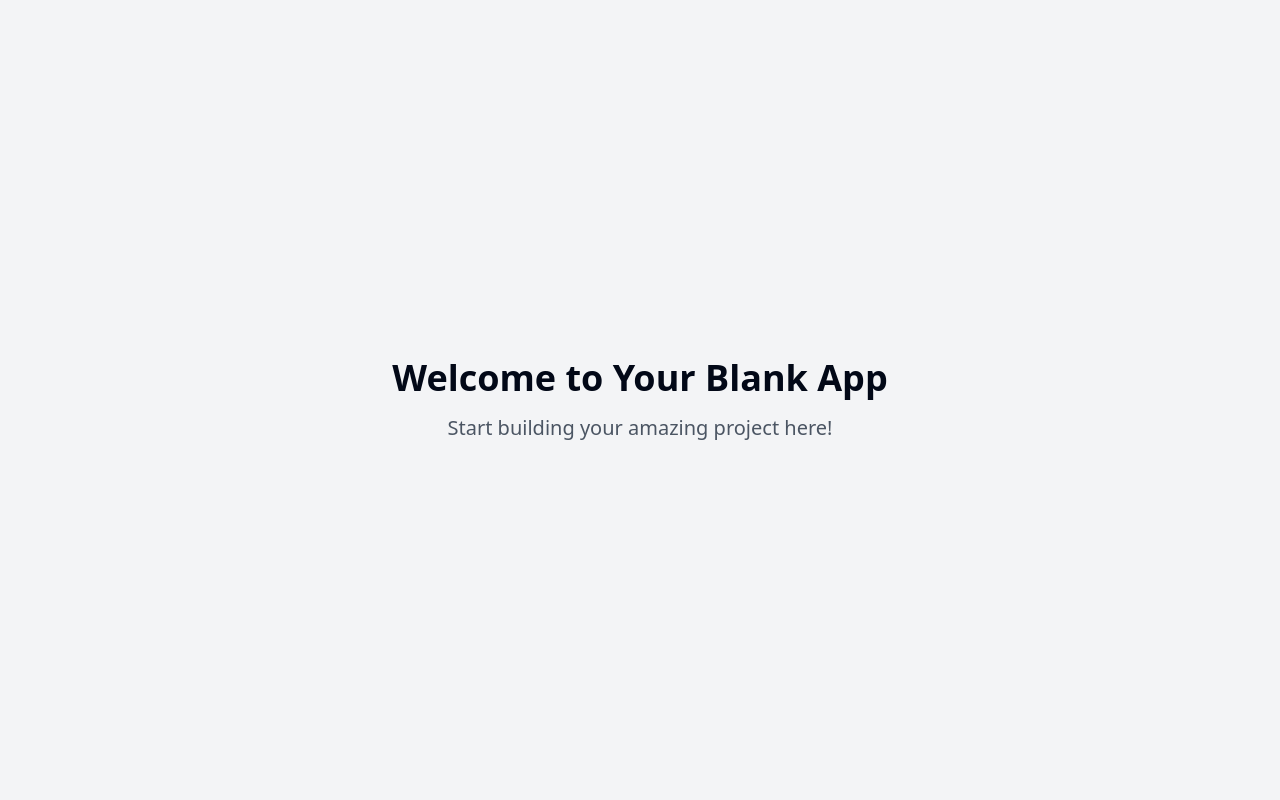
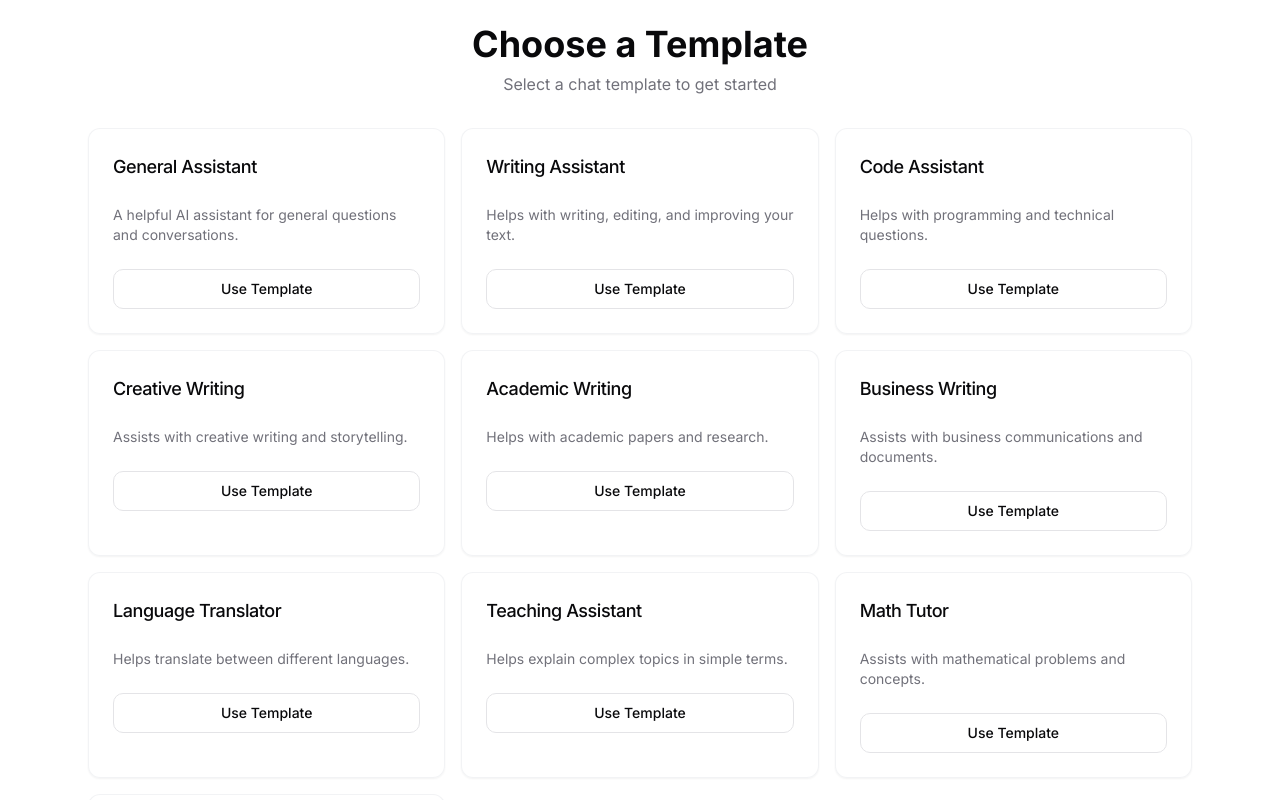
Before and after one commit to Rudybtzee/chat-template-garden, a React (Vite) app: page / in a window 1280 px wide. Shown: the top 800 px of the page. Built offline with nearby package versions, Linux system fonts and the light colour scheme.

Commit message:
Add chatbot templates
Implement 10 templates for the AI chatbot to enhance user interaction and provide varied responses.
[skip gpt_engineer]

```diff
--- /dev/null
+++ b/src/components/ChatInput.tsx
@@ -0,0 +1,40 @@
+import { useState } from "react";
+import { Button } from "@/components/ui/button";
+import { Input } from "@/components/ui/input";
+import { SendHorizontal } from "lucide-react";
+
+interface ChatInputProps {
+  onSend: (message: string) => void;
+  disabled?: boolean;
+}
+
+export const ChatInput = ({ onSend, disabled }: ChatInputProps) => {
+  const [message, setMessage] = useState("");
+
+  const handleSubmit = (e: React.FormEvent) => {
+    e.preventDefault();
+    if (message.trim()) {
+      onSend(message);
+      setMessage("");
+    }
+  };
+
+  return (
+    <form onSubmit={handleSubmit} className="flex gap-2">
+      <Input
+        value={message}
+        onChange={(e) => setMessage(e.target.value)}
+        placeholder="Type your message..."
+        className="flex-1"
+        disabled={disabled}
+      />
+      <Button
+        type="submit"
+        disabled={disabled || !message.trim()}
+        className="transition-all hover:scale-105"
+      >
+        <SendHorizontal className="h-4 w-4" />
+      </Button>
+    </form>
+  );
+};
--- /dev/null
+++ b/src/components/ChatMessage.tsx
@@ -0,0 +1,19 @@
+import { cn } from "@/lib/utils";
+import { Message } from "@/types/chat";
+
+interface ChatMessageProps {
+  message: Message;
+}
+
+export const ChatMessage = ({ message }: ChatMessageProps) => {
+  const isUser = message.role === "user";
+
+  return (
+    <div className={cn(
+      "chat-message",
+      isUser ? "user-message" : "bot-message"
+    )}>
+      <p className="text-sm">{message.content}</p>
+    </div>
+  );
+};
--- /dev/null
+++ b/src/components/TemplateCard.tsx
@@ -0,0 +1,30 @@
+import { Template } from "@/types/chat";
+import { Button } from "@/components/ui/button";
+import { Card, CardContent, CardFooter, CardHeader, CardTitle } from "@/components/ui/card";
+
+interface TemplateCardProps {
+  template: Template;
+  onSelect: (template: Template) => void;
+}
+
+export const TemplateCard = ({ template, onSelect }: TemplateCardProps) => {
+  return (
+    <Card className="template-card">
+      <CardHeader>
+        <CardTitle className="text-lg font-medium">{template.name}</CardTitle>
+      </CardHeader>
+      <CardContent>
+        <p className="text-sm text-muted-foreground">{template.description}</p>
+      </CardContent>
+      <CardFooter>
+        <Button
+          onClick={() => onSelect(template)}
+          variant="outline"
+          className="w-full transition-all hover:bg-primary hover:text-primary-foreground"
+        >
+          Use Template
+        </Button>
+      </CardFooter>
+    </Card>
+  );
+};
--- /dev/null
+++ b/src/data/templates.ts
@@ -0,0 +1,74 @@
+import { Template } from "@/types/chat";
+
+export const templates: Template[] = [
+  {
+    id: "general",
+    name: "General Assistant",
+    description: "A helpful AI assistant for general questions and conversations.",
+    systemPrompt: "You are a helpful AI assistant.",
+    exampleMessages: []
+  },
+  {
+    id: "writing",
+    name: "Writing Assistant",
+    description: "Helps with writing, editing, and improving your text.",
+    systemPrompt: "You are a writing assistant focused on helping users improve their writing.",
+    exampleMessages: []
+  },
+  {
+    id: "coding",
+    name: "Code Assistant",
+    description: "Helps with programming and technical questions.",
+    systemPrompt: "You are a coding assistant with expertise in programming.",
+    exampleMessages: []
+  },
+  {
+    id: "creative",
+    name: "Creative Writing",
+    description: "Assists with creative writing and storytelling.",
+    systemPrompt: "You are a creative writing assistant helping users craft stories.",
+    exampleMessages: []
+  },
+  {
+    id: "academic",
+    name: "Academic Writing",
+    description: "Helps with academic papers and research.",
+    systemPrompt: "You are an academic writing assistant helping with research papers.",
+    exampleMessages: []
+  },
+  {
+    id: "business",
+    name: "Business Writing",
+    description: "Assists with business communications and documents.",
+    systemPrompt: "You are a business writing assistant helping with professional communications.",
+    exampleMessages: []
+  },
+  {
+    id: "translator",
+    name: "Language Translator",
+    description: "Helps translate between different languages.",
+    systemPrompt: "You are a language translation assistant.",
+    exampleMessages: []
+  },
+  {
+    id: "teacher",
+    name: "Teaching Assistant",
+    description: "Helps explain complex topics in simple terms.",
+    systemPrompt: "You are a teaching assistant helping users understand complex topics.",
+    exampleMessages: []
+  },
+  {
+    id: "math",
+    name: "Math Tutor",
+    description: "Assists with mathematical problems and concepts.",
+    systemPrompt: "You are a math tutor helping users solve problems.",
+    exampleMessages: []
+  },
+  {
+    id: "brainstorm",
+    name: "Brainstorming Partner",
+    description: "Helps generate ideas and creative solutions.",
+    systemPrompt: "You are a brainstorming assistant helping users generate ideas.",
+    exampleMessages: []
+  }
+];
--- a/src/index.css
+++ b/src/index.css
@@ -1,3 +1,5 @@
+@import url('https://fonts.googleapis.com/css2?family=Inter:wght@400;500;600;700&display=swap');
+
 @tailwind base;
 @tailwind components;
 @tailwind utilities;
@@ -5,88 +7,25 @@
 @layer base {
   :root {
     --background: 0 0% 100%;
-    --foreground: 222.2 84% 4.9%;
-
+    --foreground: 240 10% 3.9%;
     --card: 0 0% 100%;
-    --card-foreground: 222.2 84% 4.9%;
-
+    --card-foreground: 240 10% 3.9%;
     --popover: 0 0% 100%;
-    --popover-foreground: 222.2 84% 4.9%;
-
-    --primary: 222.2 47.4% 11.2%;
-    --primary-foreground: 210 40% 98%;
-
-    --secondary: 210 40% 96.1%;
-    --secondary-foreground: 222.2 47.4% 11.2%;
-
-    --muted: 210 40% 96.1%;
-    --muted-foreground: 215.4 16.3% 46.9%;
-
-    --accent: 210 40% 96.1%;
-    --accent-foreground: 222.2 47.4% 11.2%;
-
+    --popover-foreground: 240 10% 3.9%;
+    --primary: 240 5.9% 10%;
+    --primary-foreground: 0 0% 98%;
+    --secondary: 240 4.8% 95.9%;
+    --secondary-foreground: 240 5.9% 10%;
+    --muted: 240 4.8% 95.9%;
+    --muted-foreground: 240 3.8% 46.1%;
+    --accent: 240 4.8% 95.9%;
+    --accent-foreground: 240 5.9% 10%;
     --destructive: 0 84.2% 60.2%;
-    --destructive-foreground: 210 40% 98%;
-
-    --border: 214.3 31.8% 91.4%;
-    --input: 214.3 31.8% 91.4%;
-    --ring: 222.2 84% 4.9%;
-
-    --radius: 0.5rem;
-
-    --sidebar-background: 0 0% 98%;
-
-    --sidebar-foreground: 240 5.3% 26.1%;
-
-    --sidebar-primary: 240 5.9% 10%;
-
-    --sidebar-primary-foreground: 0 0% 98%;
-
-    --sidebar-accent: 240 4.8% 95.9%;
-
-    --sidebar-accent-foreground: 240 5.9% 10%;
-
-    --sidebar-border: 220 13% 91%;
-
-    --sidebar-ring: 217.2 91.2% 59.8%;
-  }
-
-  .dark {
-    --background: 222.2 84% 4.9%;
-    --foreground: 210 40% 98%;
-
-    --card: 222.2 84% 4.9%;
-    --card-foreground: 210 40% 98%;
-
-    --popover: 222.2 84% 4.9%;
-    --popover-foreground: 210 40% 98%;
-
-    --primary: 210 40% 98%;
-    --primary-foreground: 222.2 47.4% 11.2%;
-
-    --secondary: 217.2 32.6% 17.5%;
-    --secondary-foreground: 210 40% 98%;
-
-    --muted: 217.2 32.6% 17.5%;
-    --muted-foreground: 215 20.2% 65.1%;
-
-    --accent: 217.2 32.6% 17.5%;
-    --accent-foreground: 210 40% 98%;
-
-    --destructive: 0 62.8% 30.6%;
-    --destructive-foreground: 210 40% 98%;
-
-    --border: 217.2 32.6% 17.5%;
-    --input: 217.2 32.6% 17.5%;
-    --ring: 212.7 26.8% 83.9%;
-    --sidebar-background: 240 5.9% 10%;
-    --sidebar-foreground: 240 4.8% 95.9%;
-    --sidebar-primary: 224.3 76.3% 48%;
-    --sidebar-primary-foreground: 0 0% 100%;
-    --sidebar-accent: 240 3.7% 15.9%;
-    --sidebar-accent-foreground: 240 4.8% 95.9%;
-    --sidebar-border: 240 3.7% 15.9%;
-    --sidebar-ring: 217.2 91.2% 59.8%;
+    --destructive-foreground: 0 0% 98%;
+    --border: 240 5.9% 90%;
+    --input: 240 5.9% 90%;
+    --ring: 240 5.9% 10%;
+    --radius: 0.75rem;
   }
 }
 
@@ -94,8 +33,47 @@
   * {
     @apply border-border;
   }
-
   body {
-    @apply bg-background text-foreground;
+    @apply bg-background text-foreground font-inter antialiased;
   }
 }
+
+.chat-container {
+  @apply max-w-6xl mx-auto p-4 sm:p-6 h-[calc(100vh-2rem)];
+}
+
+.message-enter {
+  opacity: 0;
+  transform: translateY(20px);
+}
+
+.message-enter-active {
+  opacity: 1;
+  transform: translateY(0);
+  transition: opacity 300ms ease-out, transform 300ms ease-out;
+}
+
+.template-card {
+  @apply relative overflow-hidden rounded-xl bg-white/50 backdrop-blur-sm border border-gray-200/50 transition-all duration-300 hover:shadow-lg hover:-translate-y-1;
+}
+
+.glass-panel {
+  @apply bg-white/70 backdrop-blur-md border border-gray-100/20 shadow-sm;
+}
+
+.chat-message {
+  @apply p-4 rounded-xl max-w-[80%] animate-in slide-in-from-bottom-5 duration-300;
+}
+
+.user-message {
+  @apply ml-auto bg-primary text-primary-foreground;
+}
+
+.bot-message {
+  @apply mr-auto glass-panel;
+}
+
+.loading-dots span {
+  @apply w-2 h-2 bg-gray-400 rounded-full inline-block mx-0.5 animate-bounce;
+  animation-delay: calc(var(--dot-index) * 0.1s);
+}
--- a/src/pages/Index.tsx
+++ b/src/pages/Index.tsx
@@ -1,12 +1,94 @@
-// Update this page (the content is just a fallback if you fail to update the page)
+import { useState } from "react";
+import { Template, Message } from "@/types/chat";
+import { templates } from "@/data/templates";
+import { TemplateCard } from "@/components/TemplateCard";
+import { ChatMessage } from "@/components/ChatMessage";
+import { ChatInput } from "@/components/ChatInput";
+import { Button } from "@/components/ui/button";
+import { ArrowLeft } from "lucide-react";
 
 const Index = () => {
+  const [selectedTemplate, setSelectedTemplate] = useState<Template | null>(null);
+  const [messages, setMessages] = useState<Message[]>([]);
+  const [isLoading, setIsLoading] = useState(false);
+
+  const handleTemplateSelect = (template: Template) => {
+    setSelectedTemplate(template);
+    setMessages([]);
+  };
+
+  const handleSendMessage = async (content: string) => {
+    const userMessage: Message = { role: "user", content };
+    setMessages(prev => [...prev, userMessage]);
+    setIsLoading(true);
+
+    // Simulate AI response
+    setTimeout(() => {
+      const botMessage: Message = {
+        role: "assistant",
+        content: "This is a simulated response. In a real implementation, this would be connected to an AI API."
+      };
+      setMessages(prev => [...prev, botMessage]);
+      setIsLoading(false);
+    }, 1000);
+  };
+
+  const handleReset = () => {
+    setSelectedTemplate(null);
+    setMessages([]);
+  };
+
+  if (!selectedTemplate) {
+    return (
+      <div className="chat-container">
+        <div className="mb-8 text-center">
+          <h1 className="text-4xl font-bold mb-2">Choose a Template</h1>
+          <p className="text-muted-foreground">Select a chat template to get started</p>
+        </div>
+        <div className="grid grid-cols-1 md:grid-cols-2 lg:grid-cols-3 gap-4">
+          {templates.map((template) => (
+            <TemplateCard
+              key={template.id}
+              template={template}
+              onSelect={handleTemplateSelect}
+            />
+          ))}
+        </div>
+      </div>
+    );
+  }
+
   return (
-    <div className="min-h-screen flex items-center justify-center bg-gray-100">
-      <div className="text-center">
-        <h1 className="text-4xl font-bold mb-4">Welcome to Your Blank App</h1>
-        <p className="text-xl text-gray-600">Start building your amazing project here!</p>
+    <div className="chat-container flex flex-col">
+      <div className="flex items-center gap-4 mb-6">
+        <Button
+          variant="ghost"
+          size="icon"
+          onClick={handleReset}
+          className="transition-all hover:scale-105"
+        >
+          <ArrowLeft className="h-4 w-4" />
+        </Button>
+        <div>
+          <h2 className="text-xl font-semibold">{selectedTemplate.name}</h2>
+          <p className="text-sm text-muted-foreground">{selectedTemplate.description}</p>
+        </div>
       </div>
+
+      <div className="flex-1 overflow-y-auto space-y-4 mb-4 p-4 rounded-lg glass-panel">
+        {messages.map((message, index) => (
+          <ChatMessage key={index} message={message} />
+        ))}
+        {isLoading && (
+          <div className="loading-dots bot-message">
+            <span style={{ "--dot-index": 0 } as any} />
+            <span style={{ "--dot-index": 1 } as any} />
+            <span style={{ "--dot-index": 2 } as any} />
+          </div>
+        )}
+      </div>
+
+      <ChatInput onSend={handleSendMessage} disabled={isLoading} />
     </div>
   );
 };
--- /dev/null
+++ b/src/types/chat.ts
@@ -0,0 +1,12 @@
+export interface Message {
+  role: "user" | "assistant";
+  content: string;
+}
+
+export interface Template {
+  id: string;
+  name: string;
+  description: string;
+  systemPrompt: string;
+  exampleMessages: Message[];
+}
--- a/tailwind.config.ts
+++ b/tailwind.config.ts
@@ -2,95 +2,59 @@ import type { Config } from "tailwindcss";
 
 export default {
   darkMode: ["class"],
-	content: [
-		"./pages/**/*.{ts,tsx}",
-		"./components/**/*.{ts,tsx}",
-		"./app/**/*.{ts,tsx}",
-		"./src/**/*.{ts,tsx}",
-	],
-	prefix: "",
+  content: ["./src/**/*.{ts,tsx}"],
   theme: {
-		container: {
-			center: true,
-			padding: '2rem',
-			screens: {
-				'2xl': '1400px'
-			}
-		},
     extend: {
       colors: {
-				border: 'hsl(var(--border))',
-				input: 'hsl(var(--input))',
-				ring: 'hsl(var(--ring))',
-				background: 'hsl(var(--background))',
-				foreground: 'hsl(var(--foreground))',
+        border: "hsl(var(--border))",
+        input: "hsl(var(--input))",
+        ring: "hsl(var(--ring))",
+        background: "hsl(var(--background))",
+        foreground: "hsl(var(--foreground))",
         primary: {
-					DEFAULT: 'hsl(var(--primary))',
-					foreground: 'hsl(var(--primary-foreground))'
+          DEFAULT: "hsl(var(--primary))",
+          foreground: "hsl(var(--primary-foreground))",
         },
         secondary: {
-					DEFAULT: 'hsl(var(--secondary))',
-					foreground: 'hsl(var(--secondary-foreground))'
+          DEFAULT: "hsl(var(--secondary))",
+          foreground: "hsl(var(--secondary-foreground))",
         },
         destructive: {
-					DEFAULT: 'hsl(var(--destructive))',
-					foreground: 'hsl(var(--destructive-foreground))'
+          DEFAULT: "hsl(var(--destructive))",
+          foreground: "hsl(var(--destructive-foreground))",
         },
         muted: {
-					DEFAULT: 'hsl(var(--muted))',
-					foreground: 'hsl(var(--muted-foreground))'
+          DEFAULT: "hsl(var(--muted))",
+          foreground: "hsl(var(--muted-foreground))",
         },
         accent: {
-					DEFAULT: 'hsl(var(--accent))',
-					foreground: 'hsl(var(--accent-foreground))'
+          DEFAULT: "hsl(var(--accent))",
+          foreground: "hsl(var(--accent-foreground))",
         },
-				popover: {
-					DEFAULT: 'hsl(var(--popover))',
-					foreground: 'hsl(var(--popover-foreground))'
-				},
-				card: {
-					DEFAULT: 'hsl(var(--card))',
-					foreground: 'hsl(var(--card-foreground))'
-				},
-				sidebar: {
-					DEFAULT: 'hsl(var(--sidebar-background))',
-					foreground: 'hsl(var(--sidebar-foreground))',
-					primary: 'hsl(var(--sidebar-primary))',
-					'primary-foreground': 'hsl(var(--sidebar-primary-foreground))',
-					accent: 'hsl(var(--sidebar-accent))',
-					'accent-foreground': 'hsl(var(--sidebar-accent-foreground))',
-					border: 'hsl(var(--sidebar-border))',
-					ring: 'hsl(var(--sidebar-ring))'
-				}
       },
       borderRadius: {
-				lg: 'var(--radius)',
-				md: 'calc(var(--radius) - 2px)',
-				sm: 'calc(var(--radius) - 4px)'
+        lg: "var(--radius)",
+        md: "calc(var(--radius) - 2px)",
+        sm: "calc(var(--radius) - 4px)",
+      },
+      fontFamily: {
+        inter: ["Inter", "sans-serif"],
+      },
+      animation: {
+        "slide-up": "slideUp 0.3s ease-out",
+        "slide-down": "slideDown 0.3s ease-out",
       },
       keyframes: {
-				'accordion-down': {
-					from: {
-						height: '0'
+        slideUp: {
+          "0%": { transform: "translateY(10px)", opacity: "0" },
+          "100%": { transform: "translateY(0)", opacity: "1" },
         },
-					to: {
-						height: 'var(--radix-accordion-content-height)'
-					}
+        slideDown: {
+          "0%": { transform: "translateY(-10px)", opacity: "0" },
+          "100%": { transform: "translateY(0)", opacity: "1" },
         },
-				'accordion-up': {
-					from: {
-						height: 'var(--radix-accordion-content-height)'
       },
-					to: {
-						height: '0'
-					}
-				}
     },
-			animation: {
-				'accordion-down': 'accordion-down 0.2s ease-out',
-				'accordion-up': 'accordion-up 0.2s ease-out'
-			}
-		}
   },
   plugins: [require("tailwindcss-animate")],
 } satisfies Config;
```
Lines whose indentation alone changed are shown as unchanged.
